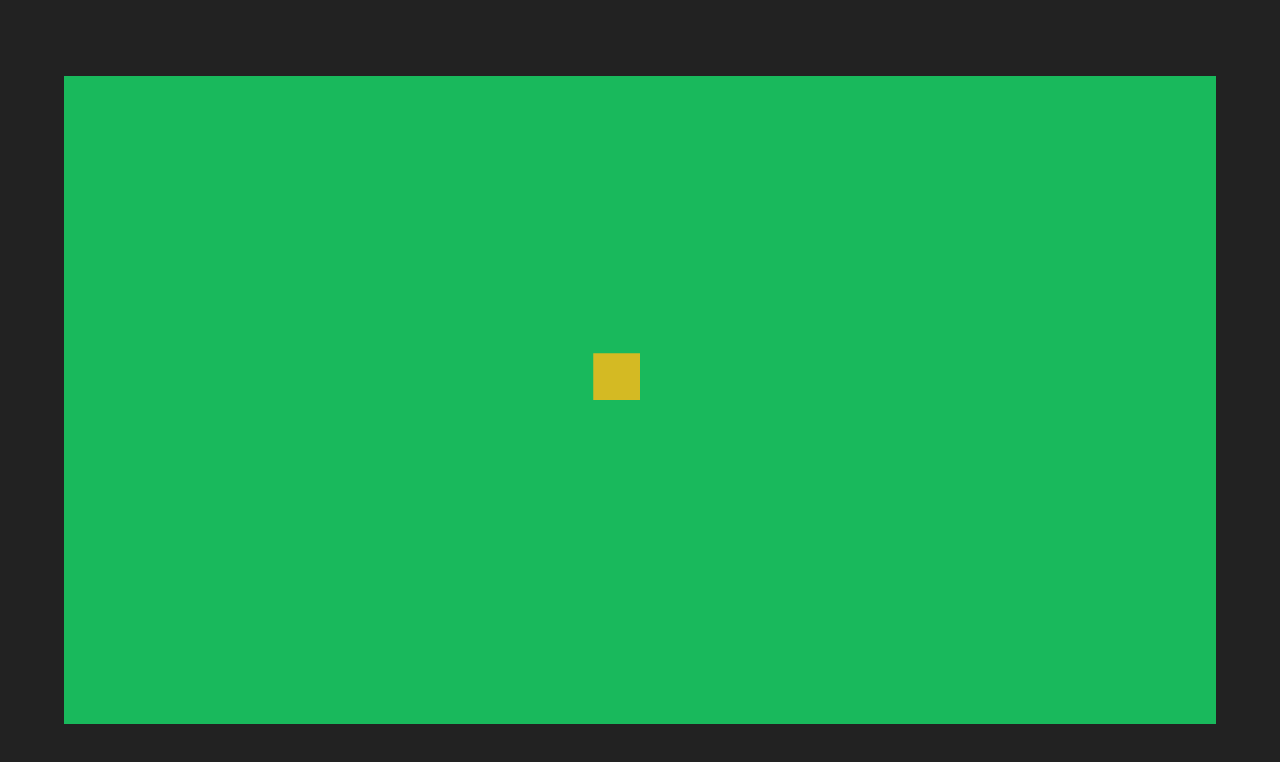
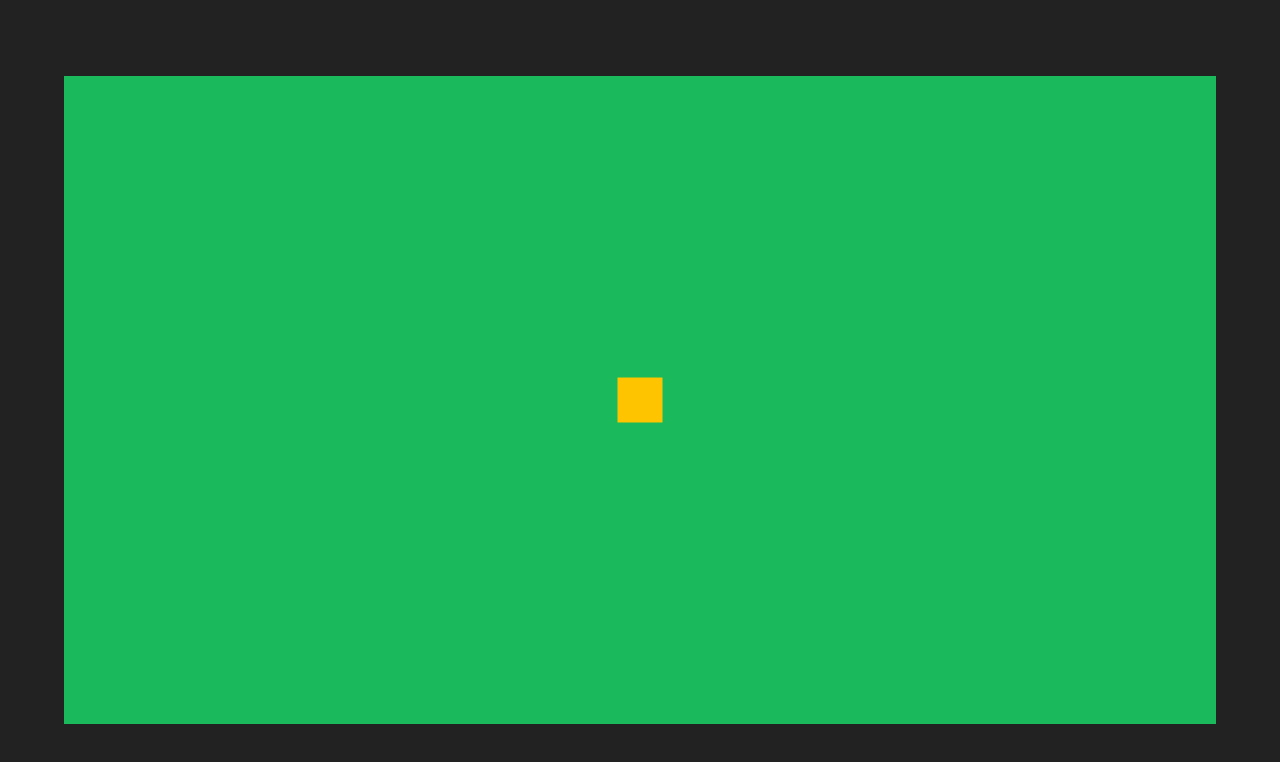
Before and after one commit to oketree100-lang/SomeGames, a plain HTML site: page TowerGame/index.html in a window 1280 px wide. Drawn offline with Linux system fonts and the light colour scheme.

Commit message:
Created the base for Tower Game

```diff
--- /dev/null
+++ b/TowerGame/main.js
@@ -0,0 +1,241 @@
+// =========
+// CONSTANTS
+// =========
+
+
+// HTML Elements
+const canvas = document.getElementById("canvas");
+
+// Color Constants
+const TOWER_COLOR = "#ffc400";
+const TOWER_BULLET_COLOR = "#000000";
+const BASIC_ENEMY_COLOR = "#ffffff";
+
+// Game Constants
+const GAME_WIDTH = 1280;
+const GAME_HEIGHT = 720;
+const TOWER_SIZE = 50;
+const TOWER_BULLET_SIZE = 10;
+const BASIC_ENEMY_SIZE = 25;
+
+const GAME_HALF_WIDTH = GAME_WIDTH * 0.5;
+const GAME_HALF_HEIGHT = GAME_HEIGHT * 0.5;
+const TOWER_HALF_SIZE = TOWER_SIZE * 0.5;
+const TOWER_BULLET_HALF_SIZE = TOWER_BULLET_SIZE * 0.5;
+const BASIC_ENEMY_HALF_SIZE = BASIC_ENEMY_SIZE * 0.5;
+
+const TOWER_BULLET_SPEED = 0.7;
+const BASIC_ENEMY_SPEED = 0.1;
+
+const BASIC_ENEMY_MAX_HEALTH = 100;
+
+const BASIC_ENEMY_STOP_RADIUS_SQUARED = 30000;
+
+const gameMouse = {x: 0, y: 0};
+
+const towerBullets = [];
+const basicEnemies = [];
+
+
+// =========
+// VARIABLES
+// =========
+
+
+// Canvas
+let canvasRect;
+let canvasCtx;
+
+// Frame
+let lastFrame = Date.now();
+let dt;
+
+// Game
+let waveAcimulator = 0;
+let waveStageAcimulator = 0;
+
+let towerAngle = 0;
+
+
+// ====================
+// FUNCTION DEFINITIONS
+// ====================
+
+
+// Event Handelers
+function handelWindowResize(e) {
+    canvasRect = canvas.getBoundingClientRect();
+
+    canvas.width = GAME_WIDTH;
+    canvas.height = GAME_HEIGHT;
+
+    canvasCtx = canvas.getContext("2d");
+}
+
+function handelMouseMove(e) {
+    gameMouse.x = e.clientX - canvasRect.left;
+    gameMouse.y = e.clientY - canvasRect.top;
+
+    towerAngle = 3.14 + Math.atan2(canvasRect.height * 0.5 - gameMouse.y, canvasRect.width * 0.5 - gameMouse.x);
+}
+
+function handelMouseClick(e) {
+    if (e.button === 0) {
+        const newTowerBullet = {
+            x: GAME_HALF_WIDTH,
+            y: GAME_HALF_HEIGHT,
+            angle: towerAngle
+        }
+
+        towerBullets.push(newTowerBullet);
+    }
+}
+
+// Game Logic
+function getCollidingEnemy(x, y, w, h) {
+
+    for (let i = 0; i < basicEnemies.length; i++) {
+        const currentBasicEnemy = basicEnemies[i];
+
+        const dx = currentBasicEnemy.x - x;
+        const dy = currentBasicEnemy.y - y;
+
+        if (dx > 0 && dx < w && dy > 0 && dy < h) {
+            return "BasicEnemy";
+        }
+    }
+
+    return null;
+}
+
+function waveStep() {
+    waveAcimulator += dt;
+
+    if (waveAcimulator > 5000) {
+        waveAcimulator -= 5000;
+
+        for (let i = 0; i < 3; i++) {
+            const newBasicEnemy = {
+                x: Math.random() * GAME_WIDTH * 1.1,
+                y: Math.round(Math.random()) * GAME_HEIGHT * 1.1
+            }
+
+            basicEnemies.push(newBasicEnemy);
+        }
+    }
+}
+
+function updateTowerBullets() {
+    for (let i = towerBullets.length - 1; i >= 0 ; i--) {
+        const currentTowerBullet = towerBullets[i];
+
+        currentTowerBullet.x += TOWER_BULLET_SPEED * Math.cos(currentTowerBullet.angle) * dt;
+        currentTowerBullet.y += TOWER_BULLET_SPEED * Math.sin(currentTowerBullet.angle) * dt;
+
+        const collision = getCollidingEnemy(currentTowerBullet.x, currentTowerBullet.y, TOWER_BULLET_SIZE, TOWER_BULLET_SIZE);
+
+        if (!collision) {}
+        else if (collision === "BasicEnemy") {
+            towerBullets.slice(i, 1);
+        }
+    }
+}
+
+function updateBasicEnemies() {
+    for (let i = 0; i < basicEnemies.length; i++) {
+        const currentBasicEnemy = basicEnemies[i];
+
+        if (Math.pow(GAME_HALF_WIDTH - currentBasicEnemy.x, 2) + Math.pow(GAME_HALF_HEIGHT - currentBasicEnemy.y, 2) > BASIC_ENEMY_STOP_RADIUS_SQUARED) {
+            const angle = Math.atan2(GAME_HALF_HEIGHT - currentBasicEnemy.y, GAME_HALF_WIDTH - currentBasicEnemy.x);
+
+            currentBasicEnemy.x += BASIC_ENEMY_SPEED * Math.cos(angle) * dt;
+            currentBasicEnemy.y += BASIC_ENEMY_SPEED * Math.sin(angle) * dt;
+        }
+    }
+}
+
+function gameStep() {
+    waveStep();
+
+    updateTowerBullets();
+
+    updateBasicEnemies();
+}
+
+// Rendering Logic
+function drawTower() {
+    canvasCtx.fillStyle = TOWER_COLOR;
+    canvasCtx.save();
+    canvasCtx.translate(GAME_HALF_WIDTH, GAME_HALF_HEIGHT);
+    canvasCtx.rotate(towerAngle);
+    canvasCtx.fillRect(-TOWER_HALF_SIZE, -TOWER_HALF_SIZE, TOWER_SIZE, TOWER_SIZE);
+    canvasCtx.restore();
+}
+
+function drawTowerBullets() {
+    canvasCtx.fillStyle = TOWER_BULLET_COLOR;
+
+    for (let i = 0; i < towerBullets.length; i++) {
+        const currentTowerBullet = towerBullets[i];
+
+        canvasCtx.save();
+        canvasCtx.translate(currentTowerBullet.x, currentTowerBullet.y);
+        canvasCtx.rotate(currentTowerBullet.angle);
+        canvasCtx.fillRect(-TOWER_BULLET_HALF_SIZE, -TOWER_BULLET_HALF_SIZE, TOWER_BULLET_SIZE, TOWER_BULLET_SIZE);
+        canvasCtx.restore();
+    }
+}
+
+function drawBasicEnemies() {
+    canvasCtx.fillStyle = BASIC_ENEMY_COLOR;
+
+    for (let i = 0; i < basicEnemies.length; i++) {
+        const currentBasicEnemy = basicEnemies[i];
+
+        const angle = Math.atan2(GAME_HALF_HEIGHT - currentBasicEnemy.y, GAME_HALF_WIDTH - currentBasicEnemy.x);
+
+        canvasCtx.save();
+        canvasCtx.translate(currentBasicEnemy.x, currentBasicEnemy.y);
+        canvasCtx.rotate(angle);
+        canvasCtx.fillRect(-BASIC_ENEMY_HALF_SIZE, -BASIC_ENEMY_HALF_SIZE, BASIC_ENEMY_SIZE, BASIC_ENEMY_SIZE);
+        canvasCtx.restore();
+    }
+}
+
+function drawFrame() {
+    const startFrameTime = Date.now();
+    dt = startFrameTime - lastFrame;
+
+    gameStep();
+
+    canvasCtx.clearRect(0, 0, GAME_WIDTH, GAME_HEIGHT);
+
+    drawTowerBullets();
+
+    drawBasicEnemies();
+
+    drawTower();
+
+    lastFrame = startFrameTime;
+    requestAnimationFrame(drawFrame);
+}
+
+
+// ===============
+// EVENT LISTENERS
+// ===============
+
+window.addEventListener('resize', handelWindowResize);
+
+canvas.addEventListener('mousemove', handelMouseMove);
+canvas.addEventListener('click', handelMouseClick);
+
+
+// ==========
+// INITIALIZE
+// ==========
+
+
+handelWindowResize();
+
+requestAnimationFrame(drawFrame);
--- a/TowerRL/style.css
+++ b/TowerGame/style.css
@@ -14,12 +14,19 @@ body {
 }
 
 #canvas {
+    display: block;
     background-color: rgb(25, 185, 92);
+
+    padding: 0;
+    margin: auto 0;
 
     width: 90vw;
     height: auto;
 
+    max-width: calc(1600vh / 9);
+
     aspect-ratio: 16 / 9;
 
-    object-fit: contain;
+    /* image-rendering: pixelated; */
+    /* image-rendering: crisp-edges; */
 }
--- a/TowerRL/main.js
+++ /dev/null
@@ -1,95 +0,0 @@
-const canvas = document.getElementById("canvas");
-
-let width;
-let cWidth;
-let height;
-let cHeight;
-
-function resizeCanvas() {
-    const rect = canvas.getBoundingClientRect();
-
-    width = 1728;
-    height = 972;
-
-    cWidth = rect.width;
-    cHeight = rect.height;
-
-    canvas.width = width;
-    canvas.height = height;
-}
-
-// document.addEventListener("resize", resizeCanvas);
-resizeCanvas();
-
-const bullets = [];
-
-document.addEventListener("mousedown", (e) => {
-    if (e.button == 0) {
-        const bullet = {
-            x : (width - towerSize) * 0.5,
-            y : (height - towerSize) * 0.5,
-            angle : angle
-        }
-
-        bullets.push(bullet);
-    }
-})
-
-let angle = 0;
-const mouse = {x : 0, y : 0};
-
-canvas.addEventListener("mousemove", (e) => {
-    const rect = canvas.getBoundingClientRect();
-    mouse.x = (e.clientX - rect.left) * (width / cWidth),
-    mouse.y = (e.clientY - rect.top) * (height / cHeight)
-
-    angle = 3.14 + Math.atan2((height - towerSize) * 0.5 - mouse.y, (width - towerSize) * 0.5 - mouse.x);
-})
-
-const ctx = canvas.getContext("2d");
-
-const towerSize = 70;
-const bulletSize = 20;
-const bulletSpeed = 14;
-
-const enemies = [];
-
-function enemyLoop() {
-    const enemy =  {
-        x : Math.round(Math.random()) * (width + 200) - 100,
-        y : Math.round(Math.random()) * (height + 200) - 100,
-    }
-}
-
-enemyLoop();
-
-function render() {
-    ctx.clearRect(0, 0, width, height);
-
-    for (let i = 0; i < bullets.length; i++) {
-        const bullet = bullets[i];
-
-        bullet.x += Math.cos(bullet.angle) * bulletSpeed;
-        bullet.y += Math.sin(bullet.angle) * bulletSpeed;
-
-        ctx.fillStyle = "#000000";
-
-        ctx.save();
-        ctx.translate(bullet.x, bullet.y);
-        ctx.rotate(bullet.angle);
-        ctx.fillRect(-bulletSize * 0.5, -bulletSize * 0.5, bulletSize, bulletSize);
-        ctx.restore();
-    }
-
-    ctx.fillStyle = "#d4ba23";
-
-    ctx.save();
-    ctx.translate((width - towerSize) * 0.5, (height - towerSize) * 0.5);
-    ctx.rotate(angle);
-    ctx.fillRect(-towerSize * 0.5, -towerSize * 0.5, towerSize, towerSize);
-    ctx.restore();
-
-    requestAnimationFrame(render);
-}
-
-render();
```
Also changed, not shown: index.html (+1 -1 lines), TowerGame/index.html (renamed from TowerRL/index.html).
